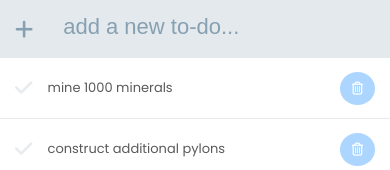
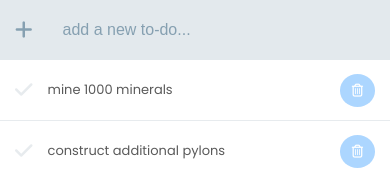
Before and after one commit to mikke555/react-todo-app, a React (Create React App) app: page / in a window 390 px wide. Shown: the top 170 px of the page. Built offline with nearby package versions, Linux system fonts and the light colour scheme.

Commit message:
styles clean-up

```diff
--- a/public/style.css
+++ b/public/style.css
@@ -51,7 +51,7 @@ h1 {
 
 .form-control {
 	width: 100%;
-	padding: 0 30px 0;
+	padding: 30px;
 	display: flex;
 	justify-content: space-between;
 	align-items: center;
@@ -77,7 +77,6 @@ h1 {
 }
 
 .AddForm input {
-	padding: 30px 0;
 	width: 100%;
 	height: 100%;
 	border: none;
@@ -92,7 +91,7 @@ h1 {
 
 .AddForm input::placeholder {
 	color: #86a0b1;
-	transition: all 250ms ease-in-out;
+	transition: transform 250ms ease-in-out, opacity 250ms ease-in-out;
 }
 
 .AddForm input:focus::placeholder {
@@ -192,7 +191,6 @@ h1 {
 	position: relative;
 	order: 2;
 	margin-left: auto;
-
 	height: 100%;
 	opacity: 1;
 	transition: all 20ms ease;
@@ -269,7 +267,7 @@ h1 {
     Media queries
 ==================================== */
 
-@media only screen and (max-width: 414px) {
+@media only screen and (max-width: 520px) {
 	body {
 		padding: 0;
 		margin: 0;
@@ -296,30 +294,36 @@ h1 {
 		border-radius: 0;
 	}
 
-	.AddForm input {
-		padding: 20px 0;
+	.AddForm .form-control {
+		padding: 20px 15px;
+	}
+
+	.AddForm input,
+	.AddForm input::placeholder {
 		font-size: 1rem;
 	}
 
-	.AddForm input::placeholder {
-		font-size: 22px;
+	.AddForm input:focus::placeholder {
+		transform: scale(1);
+		opacity: 1;
 	}
 
 	.AddForm input + .fa-plus {
+		font-size: 20px;
 		transform: scale3d(1, 1, 1);
 	}
 
 	.AddForm input:focus + .fa-plus {
-		transform: scale3d(1.3, 1.3, 1.3);
-	}
-
-	.form-control {
-		padding: 0 15px 0 15px;
+		transform: scale3d(1, 1, 1);
 	}
 
 	.Todo-item {
 		padding: 0 15px 0 15px;
 		font-size: 13px;
+	}
+
+	.Todo-content::after {
+		display: none;
 	}
 
 	.Todo-del-icon {
@@ -346,31 +350,6 @@ h1 {
 
 	.Todo-item {
 		font-size: 12px;
-	}
-
-	.Todo-content::after {
-		height: 0;
-	}
-
-	.AddForm .form-control {
-		padding: 0 12px;
-	}
-
-	.AddForm input {
-		padding: 20px 0;
-		font-size: 1rem;
-	}
-
-	.AddForm input::placeholder {
-		font-size: 16px;
-	}
-
-	.AddForm input + .fa-plus {
-		transform: scale3d(1, 1, 1);
-	}
-
-	.AddForm input:focus + .fa-plus {
-		transform: scale3d(1, 1, 1);
 	}
 
 	.Todo-footer > * {
```
